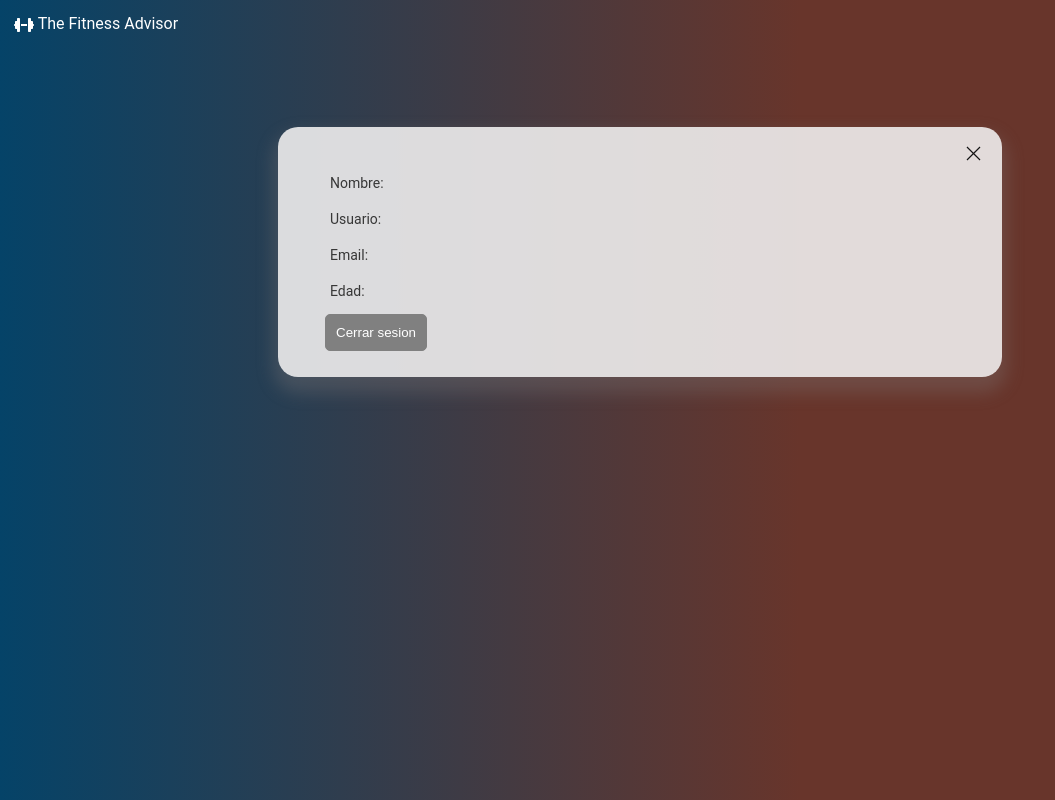
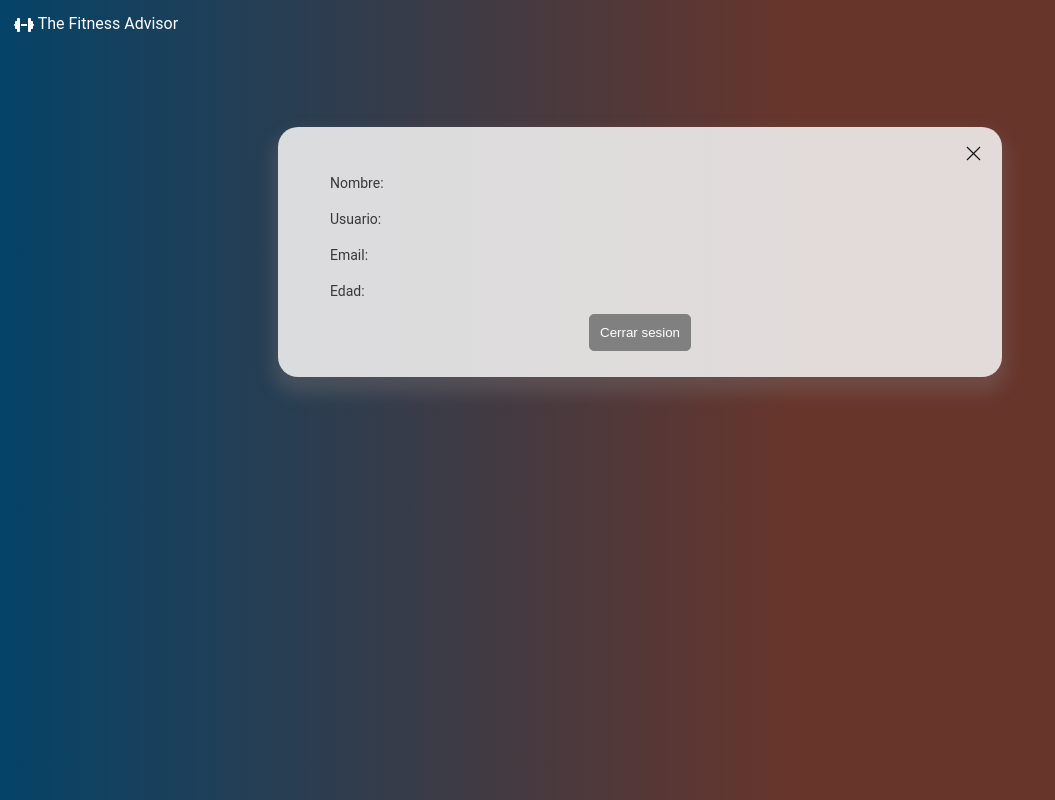
Before and after one commit to clauadri/fitness-app, a React (Create React App) app: page /User in a window 1280 px wide. Shown: the whole page, without its empty margins (0-1055 px from the left). Built offline with nearby package versions, Linux system fonts and the light colour scheme; no server answers.

Commit message:
fix styles

```diff
--- a/src/pages/user-info/user/Styles.css
+++ b/src/pages/user-info/user/Styles.css
@@ -40,3 +40,7 @@
     background-color: #054368;
     color: #ffff;
 }
+.btn-wrapper{
+    display: flex;
+    justify-content: center;
+}
```
